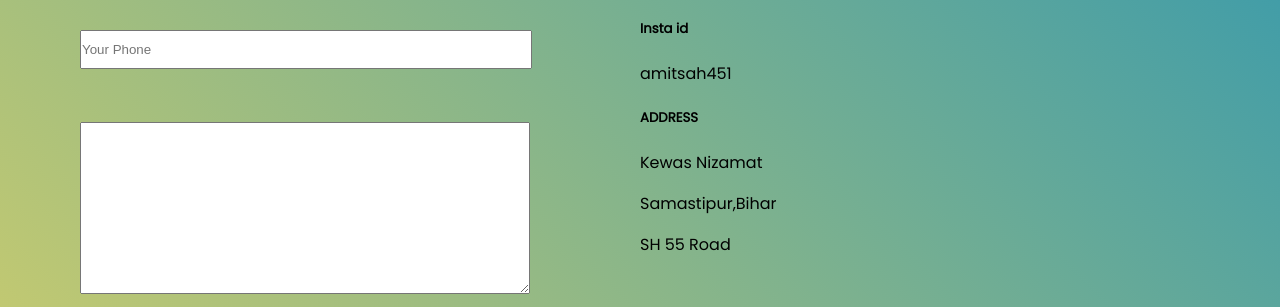
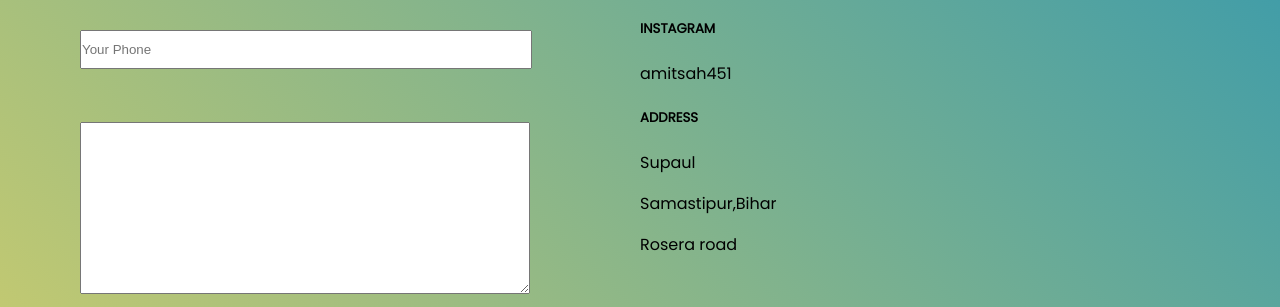
Before and after one commit to amitkumar2027/Portfolio, a plain HTML site: page index.html in a window 1280 px wide. Shown: the part 4153-4460 px from the top of the page. Drawn offline with Linux system fonts and the light colour scheme.

Commit message:
Update index.html

```diff
--- a/index.html
+++ b/index.html
@@ -395,14 +395,14 @@
 					<p class="contact-text">+91 9798767549</p>
 				</div>
 				<div class="details">
-					<h5 class="contact-heading">Insta id</h5>
+					<h5 class="contact-heading">INSTAGRAM</h5>
 					<p class="contact-text">amitsah451</p>
 				</div>
 				<div class="details">
 					<h5 class="contact-heading">ADDRESS</h5>
-					<p class="contact-text">Kewas Nizamat</p>
+					<p class="contact-text">Supaul</p>
 					<p>Samastipur,Bihar</p>
-					<p>SH 55 Road</p>
+					<p>Rosera road</p>
 				</div>
 			</div>
 		</div>
```
